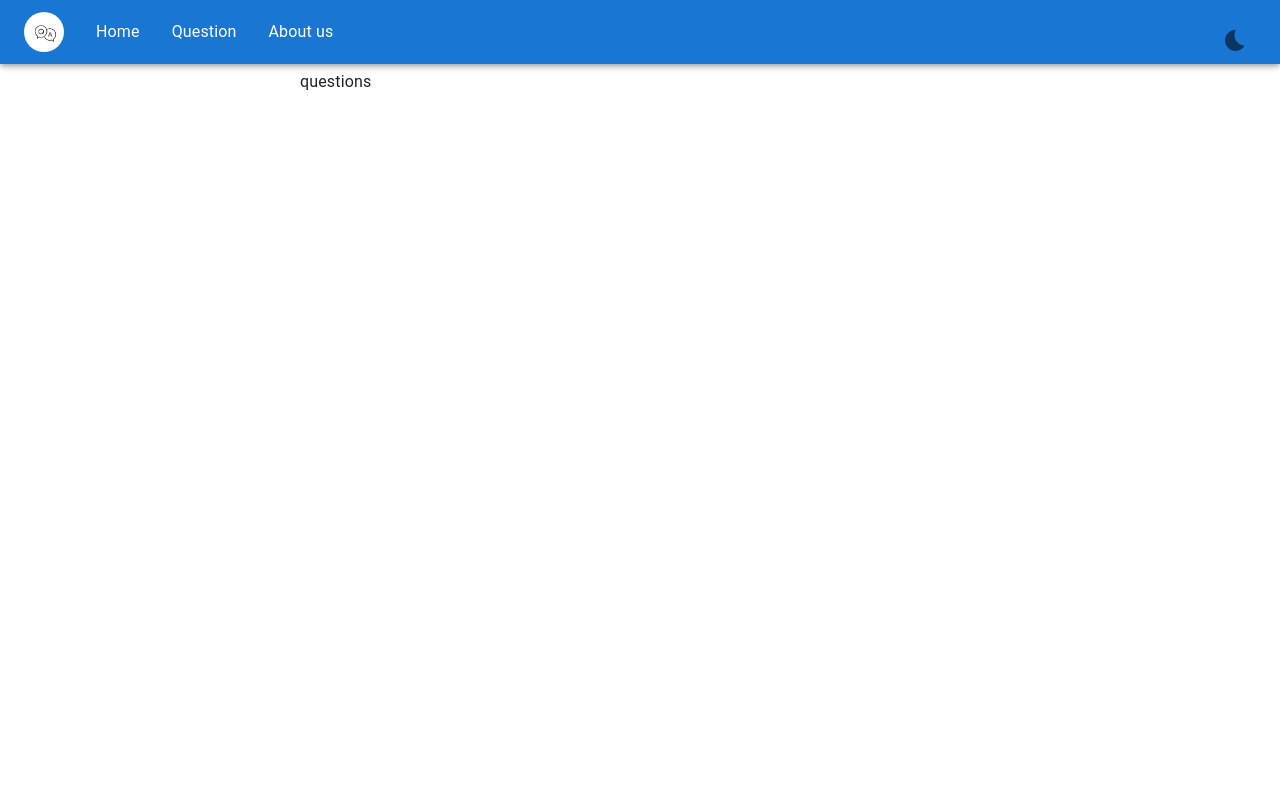
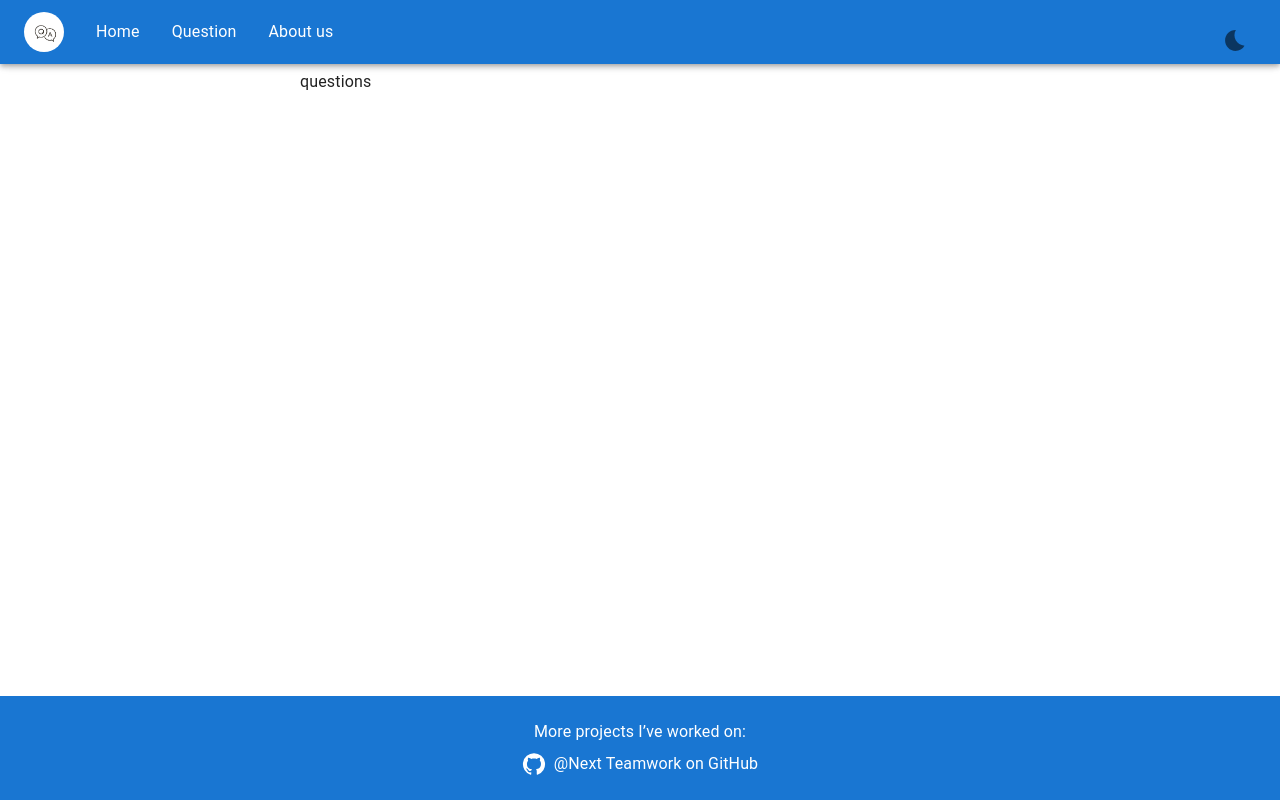
Before and after one commit to Hanie-Bp/nextjs-teamwork, a Next.js app: page /questions in a window 1280 px wide. Built offline with nearby package versions, Linux system fonts and the light colour scheme.

Commit message:
add footer codes

```diff
--- a/src/app/layout.jsx
+++ b/src/app/layout.jsx
@@ -48,6 +48,7 @@
               {children}
             </Box>
           </main>
+          <Footer mode={mode}/>
         </body>
       </html>
     </ThemeProvider>
--- /dev/null
+++ b/src/components/Footer.jsx
@@ -0,0 +1,41 @@
+import React from "react";
+import { Box, Typography, Link } from "@mui/material";
+import GitHubIcon from "@mui/icons-material/GitHub";
+
+const Footer = ({mode}) => {
+  return (
+    <Box
+      component="footer"
+      sx={{
+        backgroundColor: `${mode === "light" ? "#1976d2" : "#156589"}`,
+        color: "white",
+        py: 3,
+        display: "flex",
+        flexDirection: "column",
+        alignItems: "center",
+        justifyContent: "center",
+        textAlign: "center",
+      }}
+    >
+      <Typography variant="body1" sx={{ mb: 1 }}>
+        More projects I’ve worked on:
+      </Typography>
+      <Link
+        href="https://github.com/Hanie-Bp/nextjs-teamwork.git"
+        target="_blank"
+        rel="noopener noreferrer"
+        sx={{
+          color: "white",
+          display: "flex",
+          alignItems: "center",
+          textDecoration: "none",
+        }}
+      >
+        <GitHubIcon sx={{ mr: 1 }} />
+        @Next Teamwork on GitHub
+      </Link>
+    </Box>
+  );
+};
+
+export default Footer;
```
